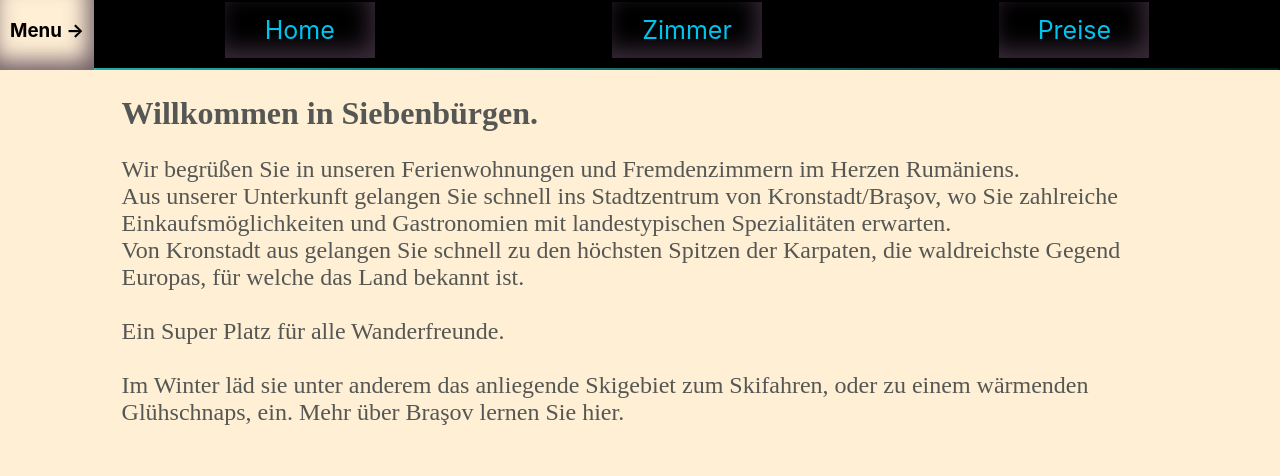
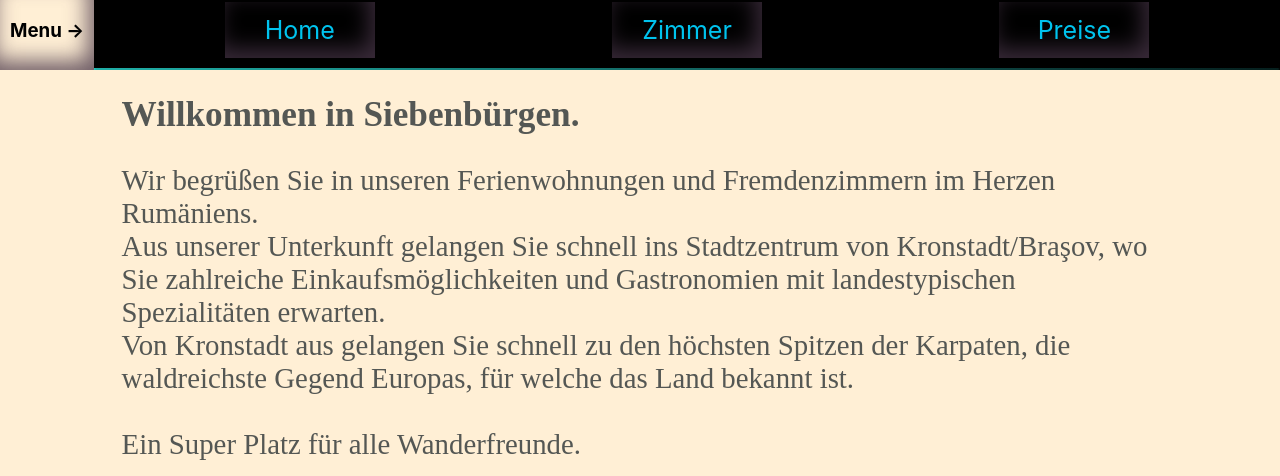
Before and after one commit to jbaltres/ferienhaus-kronstadt, a React (Create React App) app in the folder brasov-app/: page /home in a window 1280 px wide. Shown: the part 458-934 px from the top of the page. Built offline with nearby package versions, Linux system fonts and the light colour scheme.

Commit message:
had to fix the carouseland home

```diff
--- a/brasov-app/src/index.css
+++ b/brasov-app/src/index.css
@@ -39,8 +39,8 @@ code {
 }
 
 .rec.rec-dot {
-  width: 4px;
-  height: 4px;
+  width: 6px;
+  height: 9px;
   box-shadow: 0 0 1px 2px rgba(0, 0, 0, 0.5);
 }
 
@@ -49,7 +49,3 @@ code {
   border-radius: 0%;
   box-shadow: 0 0 1px 0.5px rgba(0, 0, 0, 0.5);
 }
-
-.rec.rec-carousel-item {
-  margin-right: 10px;
-}
--- a/brasov-app/src/pages/Home.js
+++ b/brasov-app/src/pages/Home.js
@@ -20,7 +20,7 @@ const WelcomeText = styled.div`
   width: 90%;
   margin: 15px auto;
   color: rgba(41, 49, 51, 0.8);
-  font-size: 1.5em;
+  font-size: 1.8em;
   font-style: bold;
 `;
 
@@ -33,7 +33,7 @@ const HomePicture = styled.img`
 `;
 
 const Headline = styled.h2`
-  font-size: 2em;
+  font-size: 2.2em;
   font-family: cursive;
   width: 90%;
   margin: 15px auto;
```
